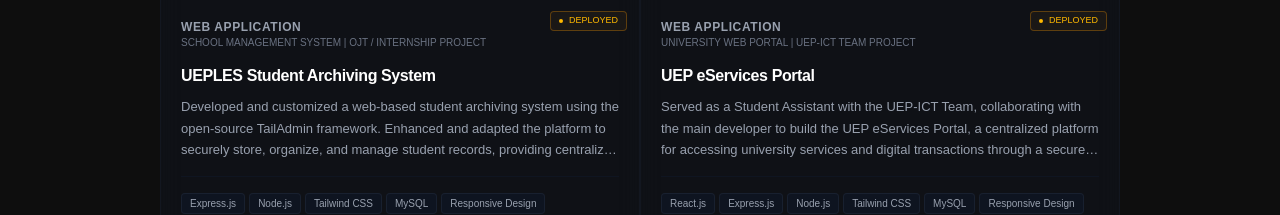
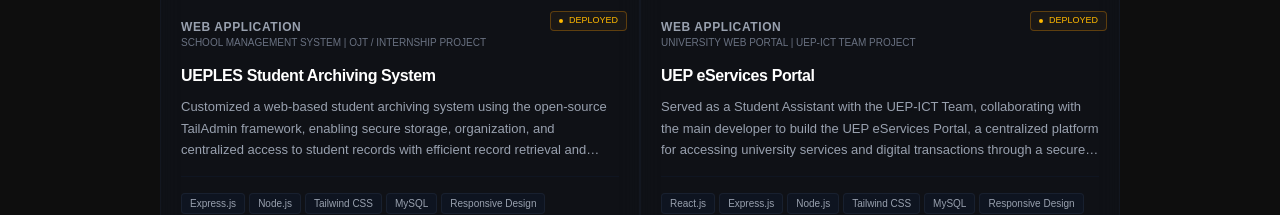
Before and after one commit to victorio222/codevic, a Next.js app: page / in a window 1280 px wide. Shown: the part 4039-4254 px from the top of the page. Built offline with nearby package versions, Linux system fonts and the light colour scheme.

Commit message:
updated the ueples desc

```diff
--- a/app/my-projects/page.tsx
+++ b/app/my-projects/page.tsx
@@ -147,7 +147,7 @@ const PROJECTS_REGISTRY: ProjectModule[] = [
     status: "DEPLOYED",
     statusColor: "text-amber-400 border-amber-500/30 bg-amber-500/5",
     description:
-      "Developed and customized a web-based student archiving system using the open-source TailAdmin framework. Enhanced and adapted the platform to securely store, organize, and manage student records, providing centralized access to academic information with improved usability, record retrieval, and administrative workflows.",
+      "Customized a web-based student archiving system using the open-source TailAdmin framework, enabling secure storage, organization, and centralized access to student records with efficient record retrieval and management.",
     stack: [
       "Express.js",
       "Node.js",
--- a/app/pages/Projects/page.tsx
+++ b/app/pages/Projects/page.tsx
@@ -138,7 +138,7 @@ const PROJECTS_REGISTRY: ProjectModule[] = [
     status: "DEPLOYED",
     statusColor: "text-amber-400 border-amber-500/30 bg-amber-500/5",
     description:
-      "Developed and customized a web-based student archiving system using the open-source TailAdmin framework. Enhanced and adapted the platform to securely store, organize, and manage student records, providing centralized access to academic information with improved usability, record retrieval, and administrative workflows.",
+      "Customized a web-based student archiving system using the open-source TailAdmin framework, enabling secure storage, organization, and centralized access to student records with efficient record retrieval and management.",
     stack: [
       "Express.js",
       "Node.js",
```
